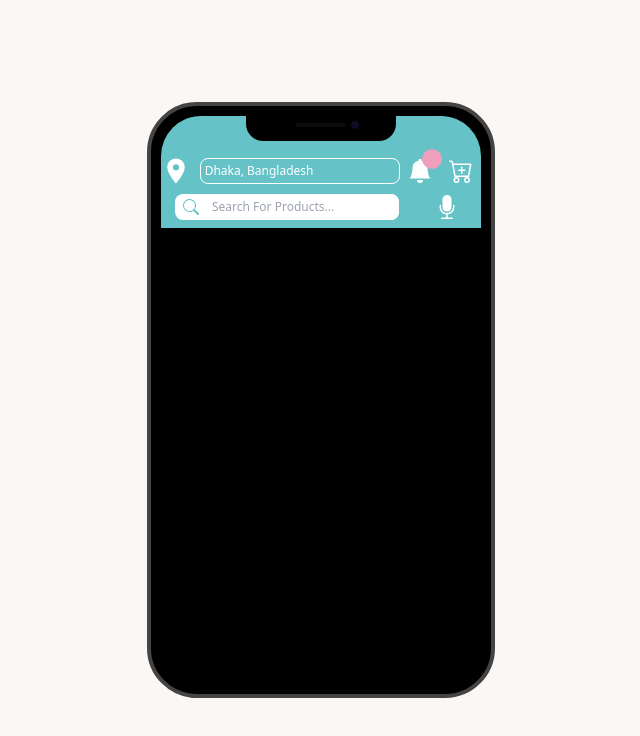
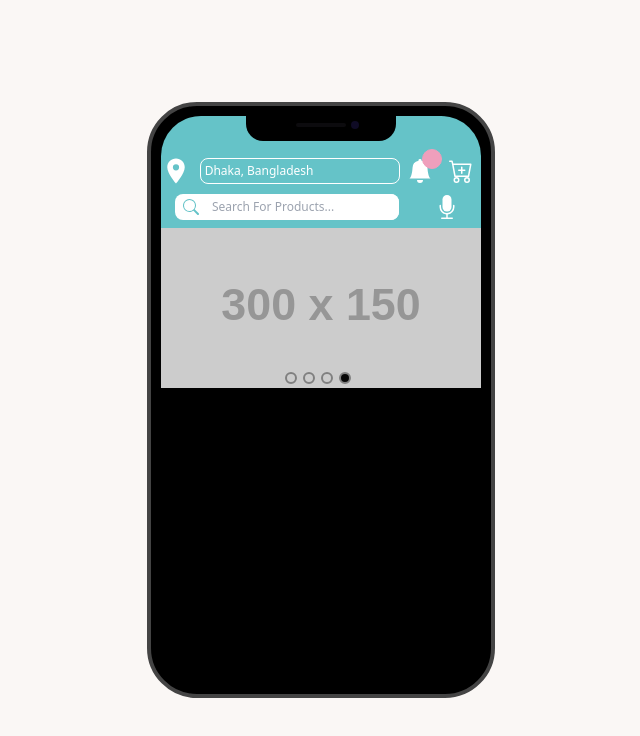
Before and after one commit to TaseenFuadJeem/putatoe, a React (Create React App) app: page / in a window 1280 px wide. Shown: the top 736 px of the page, without its empty margins (319-959 px from the left). Built offline with nearby package versions, Linux system fonts and the light colour scheme.

Commit message:
added carousel

```diff
--- a/package.json
+++ b/package.json
@@ -10,6 +10,7 @@
     "react": "^18.2.0",
     "react-dom": "^18.2.0",
     "react-icons": "^4.4.0",
+    "react-multi-carousel": "^2.8.2",
     "react-scripts": "5.0.1",
     "web-vitals": "^2.1.0"
   },
--- a/src/Components/AppInterface/AppInterface.js
+++ b/src/Components/AppInterface/AppInterface.js
@@ -1,4 +1,5 @@
 import React from 'react';
+import Features from './Features';
 import Header from './Header';
 
 const AppInterface = () => {
@@ -6,6 +7,7 @@
         <section className='overflow-x-auto overflow-y-hidden flex-none'>
 
             <Header />
+            <Features />
 
         </section>
     );
--- /dev/null
+++ b/src/Components/AppInterface/Features.js
@@ -0,0 +1,101 @@
+import React from 'react';
+import Carousel from 'react-multi-carousel';
+import 'react-multi-carousel/lib/styles.css';
+
+const Features = () => {
+    return (
+        <section>
+
+            <Carousel
+                additionalTransfrom={0}
+                autoPlay
+                arrows={false}
+                autoPlaySpeed={2000}
+                centerMode={false}
+                className=""
+                containerClass="container"
+                dotListClass=""
+                draggable
+                focusOnSelect={false}
+                infinite
+                itemClass=""
+                keyBoardControl
+                minimumTouchDrag={80}
+                pauseOnHover
+                renderDotsOutside={false}
+                responsive={{
+                    desktop: {
+                        breakpoint: {
+                            max: 3000,
+                            min: 1024
+                        },
+                        items: 1
+                    },
+                    mobile: {
+                        breakpoint: {
+                            max: 464,
+                            min: 0
+                        },
+                        items: 1
+                    },
+                    tablet: {
+                        breakpoint: {
+                            max: 1024,
+                            min: 464
+                        },
+                        items: 1
+                    }
+                }}
+                rewind={false}
+                rewindWithAnimation={false}
+                rtl={false}
+                shouldResetAutoplay
+                showDots
+                sliderClass=""
+                slidesToSlide={1}
+                swipeable
+            >
+                <img
+                    src="https://placehold.jp/300x150.png" alt=''
+                    style={{
+                        display: 'block',
+                        height: '100%',
+                        margin: 'auto',
+                        width: '100%'
+                    }}
+                />
+                <img
+                    src="https://placehold.jp/300x150.png" alt=''
+                    style={{
+                        display: 'block',
+                        height: '100%',
+                        margin: 'auto',
+                        width: '100%'
+                    }}
+                />
+                <img
+                    src="https://placehold.jp/300x150.png" alt=''
+                    style={{
+                        display: 'block',
+                        height: '100%',
+                        margin: 'auto',
+                        width: '100%'
+                    }}
+                />
+                <img
+                    src="https://placehold.jp/300x150.png" alt=''
+                    style={{
+                        display: 'block',
+                        height: '100%',
+                        margin: 'auto',
+                        width: '100%'
+                    }}
+                />
+
+            </Carousel>
+
+        </section>
+    );
+};
+
+export default Features;
```
Also changed, not shown: 1 other file (tests, documents, lock files or other folders).
